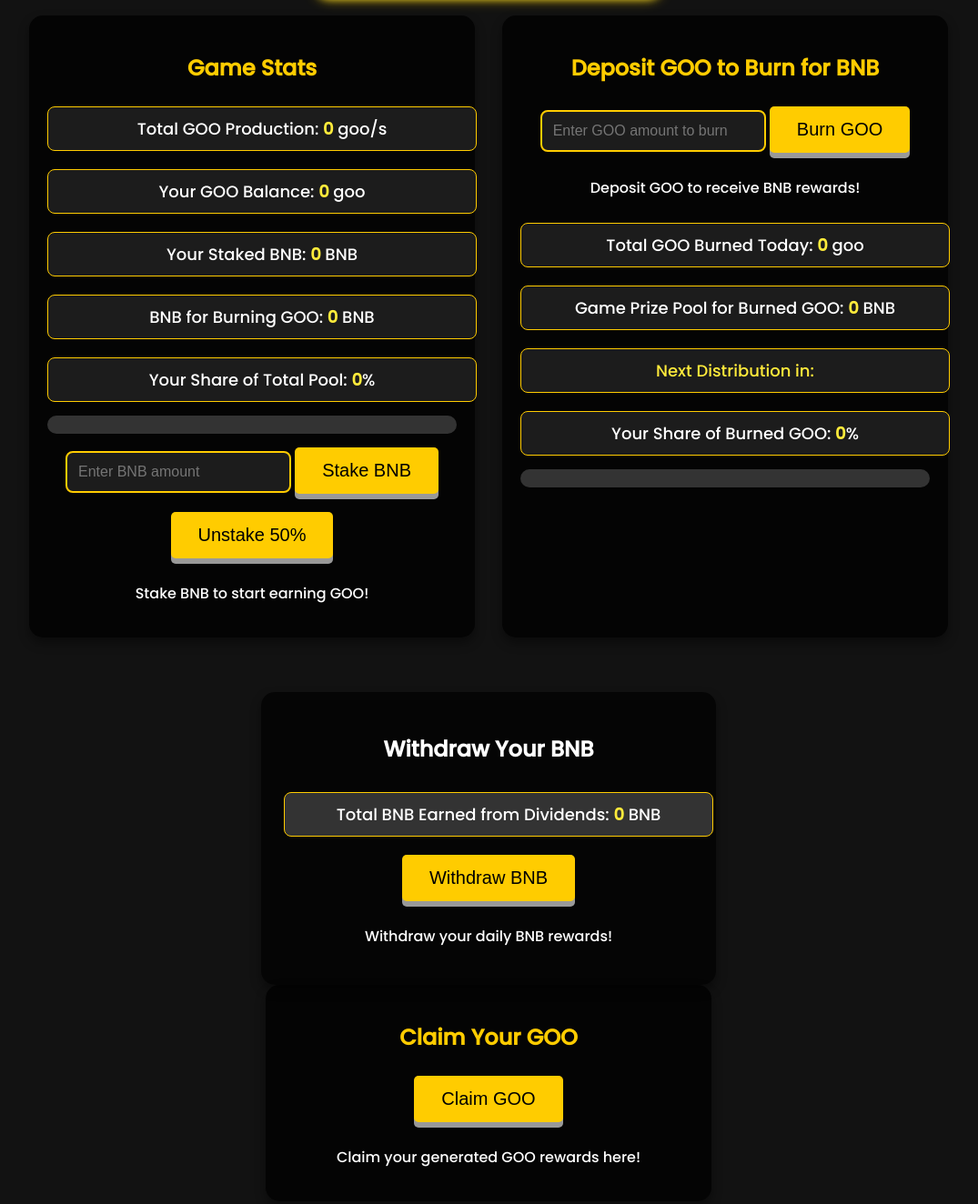
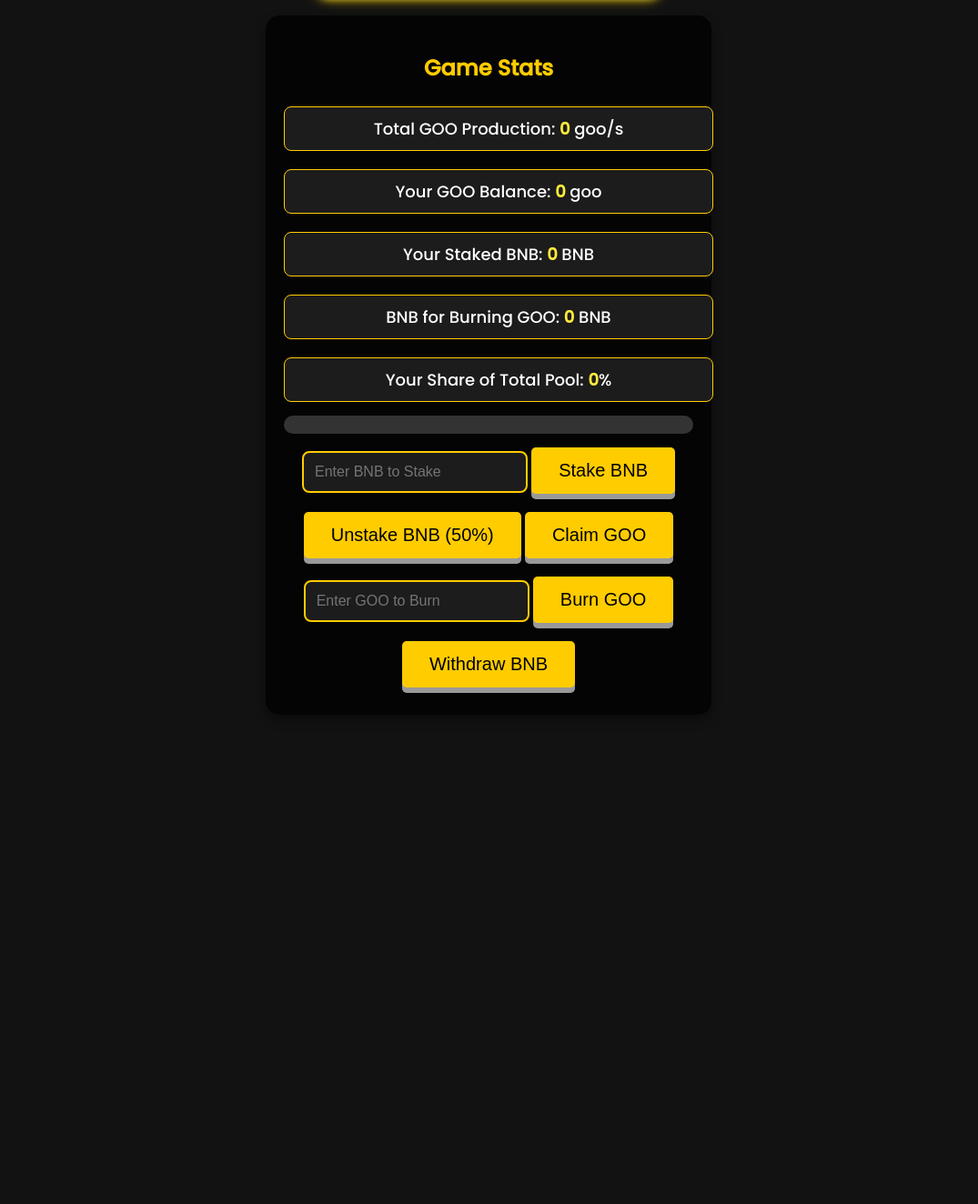
Before and after one commit to Rubtururu/prizeg001, a plain HTML site: page index.html in a window 1280 px wide. Shown: the part 255-1579 px from the top of the page at 91% size, without its empty margins (103-1178 px from the left). After the commit the page ends 1091 px from the top, so only its background shows below. Drawn offline with Linux system fonts and the light colour scheme; a script that the page names is missing.

Commit message:
Update index.html

```diff
--- a/index.html
+++ b/index.html
@@ -89,7 +89,7 @@
             height: 100%;
             background-color: #ffcc00;
             border-radius: 10px;
-            width: 0%; /* This will be updated dynamically */
+            width: 0%;
         }
         .btn {
             background: #ffcc00;
@@ -174,44 +174,14 @@
             <div class="progress-bar">
                 <div class="progress-bar-inner" id="userShareProgress"></div>
             </div>
-            <input type="number" id="stakeAmount" placeholder="Enter BNB amount" step="0.01" min="0.01" class="input-box">
+            <input type="number" id="stakeAmount" placeholder="Enter BNB to Stake" class="input-box">
             <button class="btn" onclick="stakeBNB()">Stake BNB</button>
-            <button class="btn" onclick="unstakeBNB()">Unstake 50%</button>
-            <p id="status">Stake BNB to start earning GOO!</p>
-        </div>
-
-        <!-- GOO Deposit Box -->
-        <div class="panel">
-            <h2>Deposit GOO to Burn for BNB</h2>
-            <input type="number" id="burnAmount" placeholder="Enter GOO amount to burn" step="1" min="1" class="input-box">
+            <button class="btn" onclick="unstakeBNB()">Unstake BNB (50%)</button>
+            <button class="btn" onclick="claimGOO()">Claim GOO</button>
+            <input type="number" id="burnAmount" placeholder="Enter GOO to Burn" class="input-box">
             <button class="btn" onclick="burnGOO()">Burn GOO</button>
-            <p id="burnStatus">Deposit GOO to receive BNB rewards!</p>
-            <div class="stats">Total GOO Burned Today: <span id="totalGOOBurned">0</span> goo</div>
-            <div class="stats">Game Prize Pool for Burned GOO: <span id="burnPrizePool">0</span> BNB</div>
-            <div class="stats countdown">Next Distribution in: <span id="countdown"></span></div>
-            <div class="stats">Your Share of Burned GOO: <span id="burnShare">0</span>%</div>
-            <div class="progress-bar">
-                <div class="progress-bar-inner" id="burnShareProgress"></div>
-            </div>
-        </div>
-
-        <!-- Withdraw Panel -->
-        <div class="withdraw-panel">
-            <h2>Withdraw Your BNB</h2>
-            <div class="stats">Total BNB Earned from Dividends: <span id="totalBNB">0</span> BNB</div>
             <button class="btn" onclick="withdrawBNB()">Withdraw BNB</button>
-            <p id="withdrawStatus">Withdraw your daily BNB rewards!</p>
         </div>
     </div>
-
-    <!-- New section for Claim GOO -->
-    <div class="panel">
-        <h2>Claim Your GOO</h2>
-        <button class="btn" onclick="claimGOO()">Claim GOO</button>
-        <p id="claimStatus">Claim your generated GOO rewards here!</p>
-    </div>
-
-    <script src="https://cdn.jsdelivr.net/npm/web3@1.6.1/dist/web3.min.js"></script>
-    <script src="game.js"></script>
 </body>
 </html>
```
